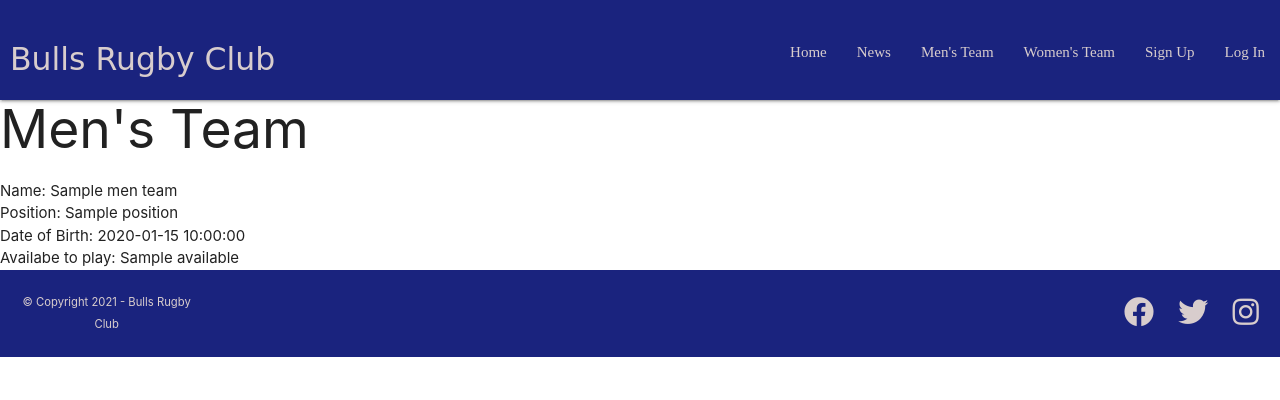
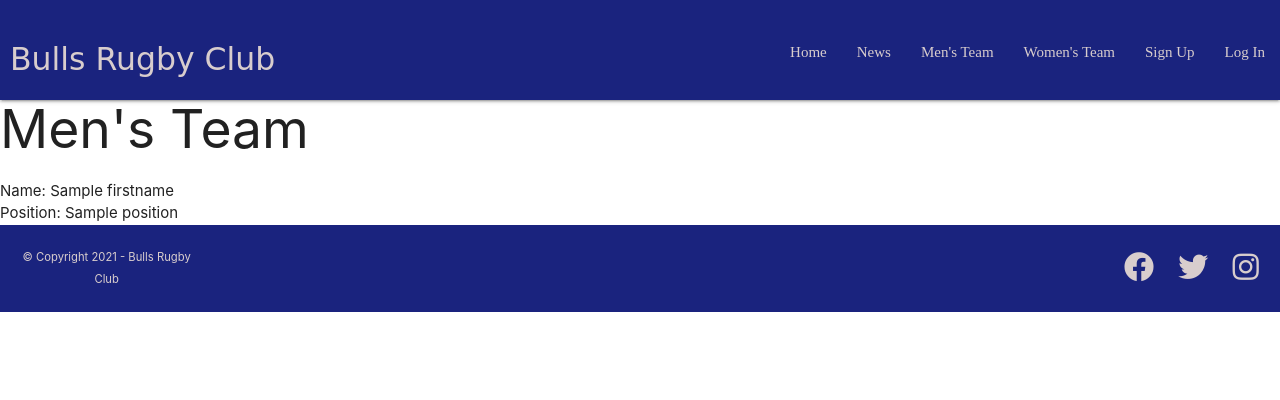
Before and after one commit to TomDillane/bulls_rugby_club, a Flask app: page /get_men_team in a window 1280 px wide. Shown: the top 400 px of the page. Run offline with Flask 2, Linux system fonts and the light colour scheme; a database or web service that is not in the repository returns one stand-in record (values such as "Sample title"); some libraries are stand-ins or nearby versions; some web fonts are replaced.

Commit message:
Feat: updated jinja for men's team to return only male from user collection

```diff
--- a/templates/men.html
+++ b/templates/men.html
@@ -4,10 +4,8 @@
     <h2>Men's Team</h2>
 
     {% for man in men %}
-       Name: {{ man.name }}<br>
+       Name: {{ man.firstname }}<br>
        Position: {{ man.position }}<br>
-       Date of Birth: {{ man.dob }}<br>
-       Availabe to play: {{ man.available }}<br>
     {% endfor %}
 
 {% endblock %}
```
